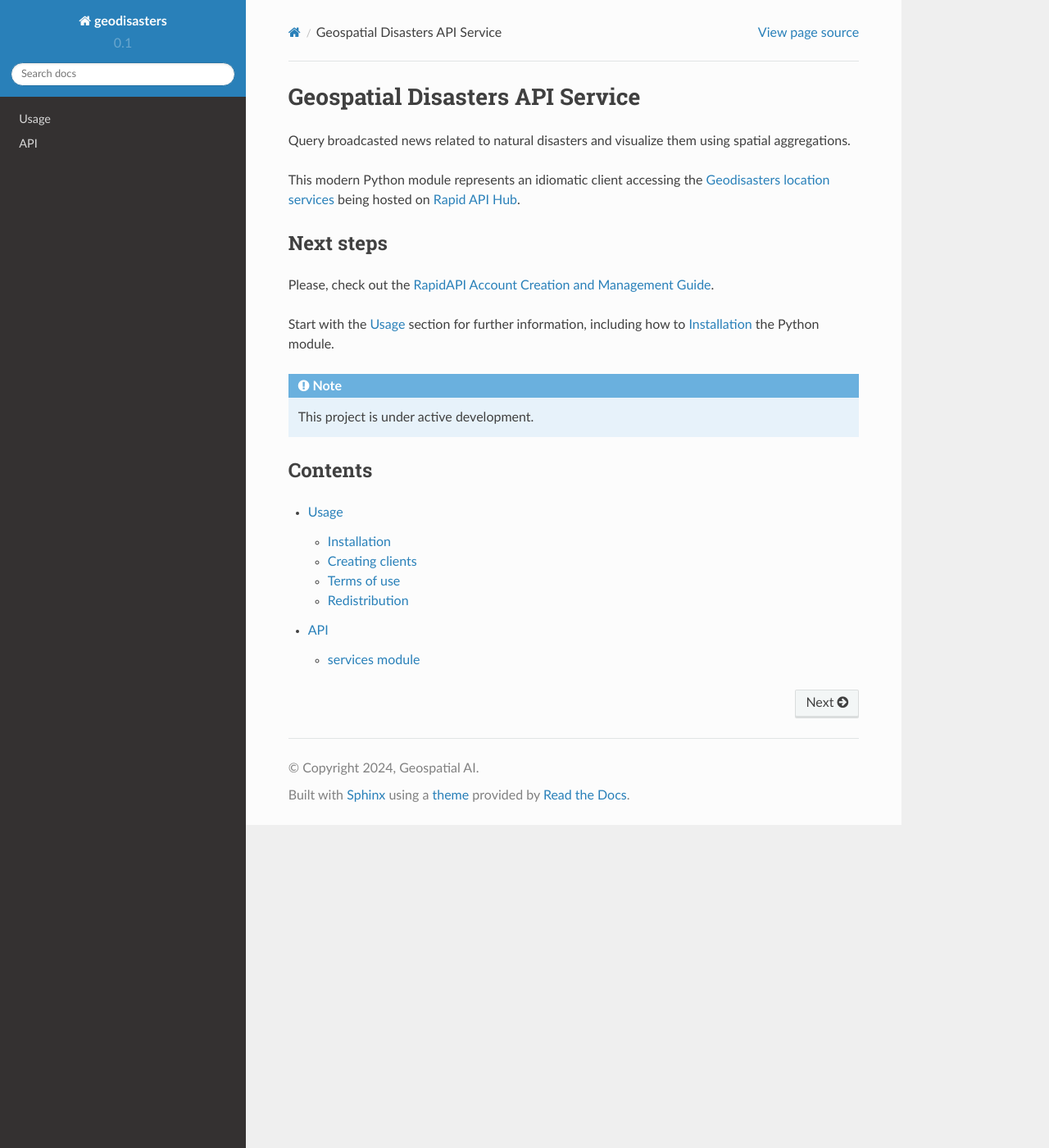
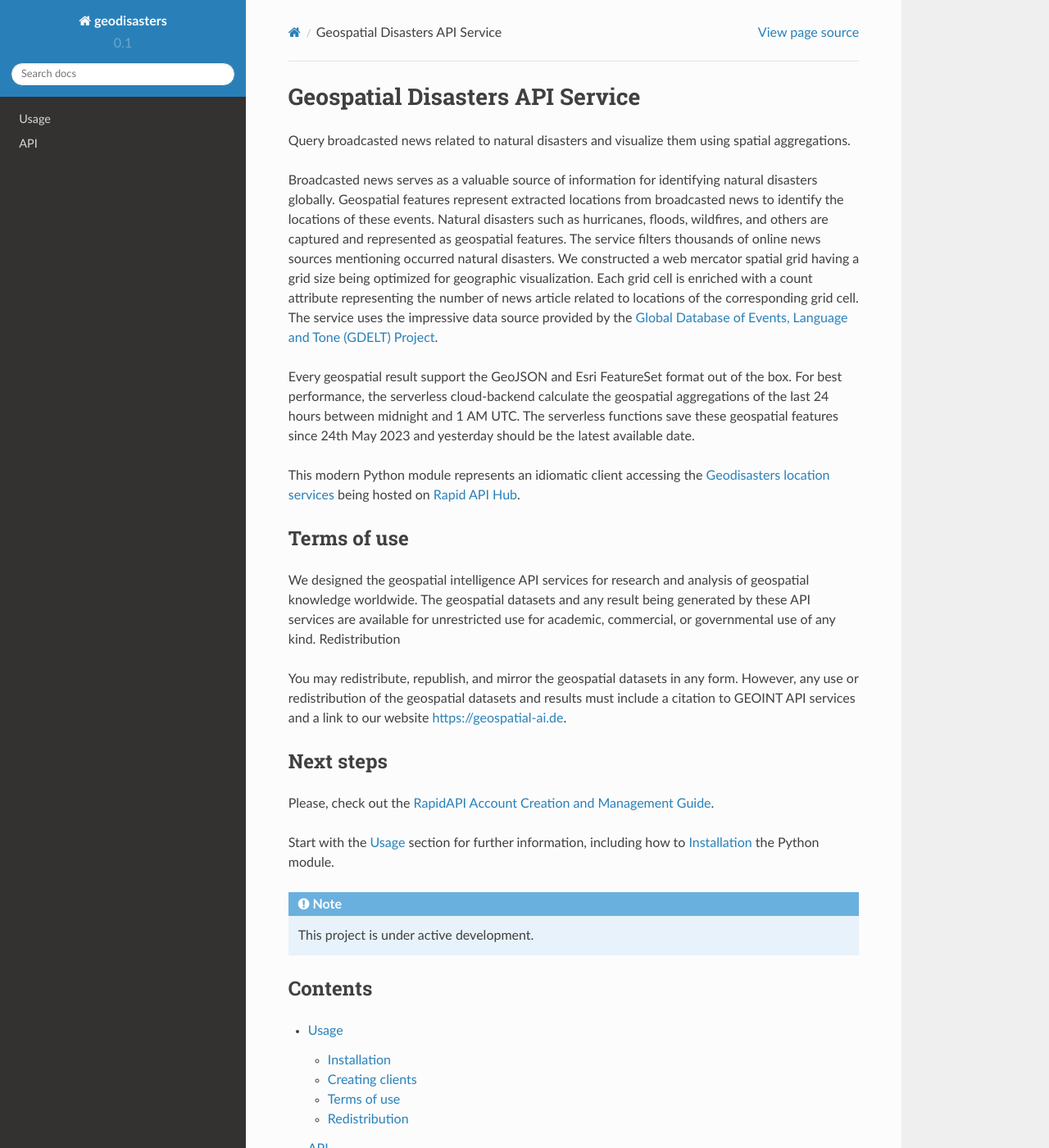
Before and after one commit to Geospatial-AI-DE/geodisasters-py, a Sphinx documentation site: the page built from docs/source/index.rst, in a window 1280 px wide and 1400 px high. Shown: the whole window at 82% size. Built offline with Sphinx 7.4.7 and the Read the Docs theme 2.0.0, drawn with Linux system fonts in a browser that asks for light colours.

```diff
--- a/docs/source/index.rst
+++ b/docs/source/index.rst
@@ -2,7 +2,20 @@ Geospatial Disasters API Service
 ================================
 Query broadcasted news related to natural disasters and visualize them using spatial aggregations.
 
+Broadcasted news serves as a valuable source of information for identifying natural disasters globally. Geospatial features represent extracted locations from broadcasted news to identify the locations of these events. Natural disasters such as hurricanes, floods, wildfires, and others are captured and represented as geospatial features.
+The service filters thousands of online news sources mentioning occurred natural disasters. We constructed a web mercator spatial grid having a grid size being optimized for geographic visualization. Each grid cell is enriched with a count attribute representing the number of news article related to locations of the corresponding grid cell.
+The service uses the impressive data source provided by the `Global Database of Events, Language and Tone (GDELT) Project <https://www.gdeltproject.org/>`__.
+
+Every geospatial result support the GeoJSON and Esri FeatureSet format out of the box. For best performance, the serverless cloud-backend calculate the geospatial aggregations of the last 24 hours between midnight and 1 AM UTC. The serverless functions save these geospatial features since 24th May 2023 and yesterday should be the latest available date.
+
 This modern Python module represents an idiomatic client accessing the `Geodisasters location services <https://geospatial-ai.de/?rara-portfolio=geospatial-disasters-api-service>`__ being hosted on `Rapid API Hub <https://v2.rapidapi.com/gisfromscratch/api/geodisasters>`__.
+
+Terms of use
+------------
+We designed the geospatial intelligence API services for research and analysis of geospatial knowledge worldwide. The geospatial datasets and any result being generated by these API services are available for unrestricted use for academic, commercial, or governmental use of any kind.
+Redistribution
+
+You may redistribute, republish, and mirror the geospatial datasets in any form. However, any use or redistribution of the geospatial datasets and results must include a citation to GEOINT API services and a link to our website `<https://geospatial-ai.de>`__.
 
 Next steps
 ----------
```
Also changed, not shown: README.md (+7 -0 lines).
